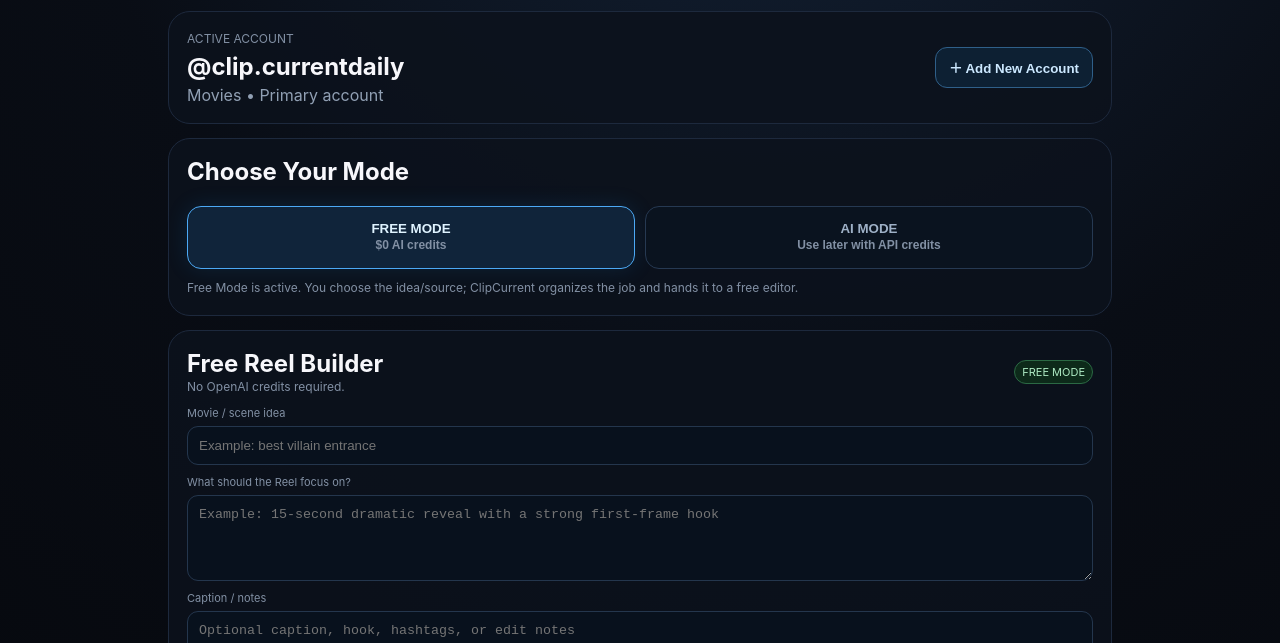
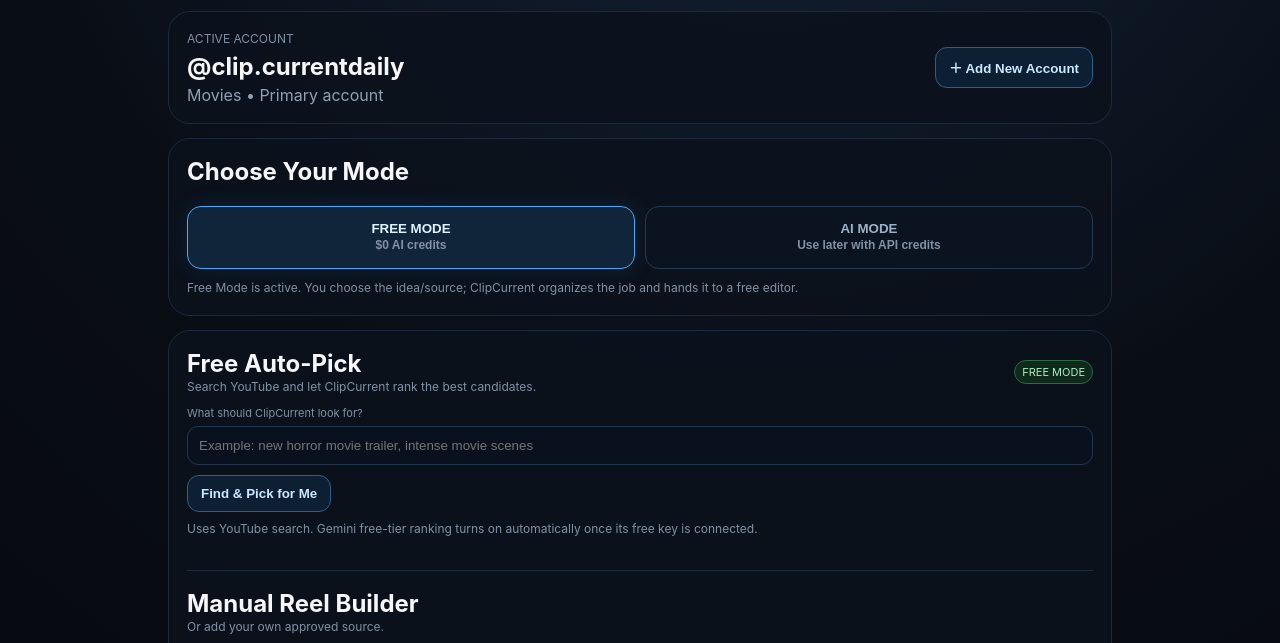
Before and after one commit to hzp8w9mg9k-prog/clipcurrent-studio, a website: page index.html in a window 1280 px wide. Shown: the part 299-942 px from the top of the page. Drawn offline with Linux system fonts and the light colour scheme.

Commit message:
Add Free Mode auto-pick YouTube discovery UI

```diff
--- a/index.html
+++ b/index.html
@@ -28,7 +28,13 @@
   </section>
 
   <section id="freeModePanel" class="card">
-    <div class="account"><div><h2 style="margin:0">Free Reel Builder</h2><div class="tiny">No OpenAI credits required.</div></div><span class="badgefree">FREE MODE</span></div>
+    <div class="account"><div><h2 style="margin:0">Free Auto-Pick</h2><div class="tiny">Search YouTube and let ClipCurrent rank the best candidates.</div></div><span class="badgefree">FREE MODE</span></div>
+<div class="field"><label>What should ClipCurrent look for?</label><input id="freeSearch" placeholder="Example: new horror movie trailer, intense movie scenes"></div>
+<button id="freeDiscoverBtn" class="btn" style="margin-top:10px" onclick="discoverFree()">Find & Pick for Me</button>
+<div id="freeDiscoverStatus" class="tiny" style="margin-top:8px">Uses YouTube search. Gemini free-tier ranking turns on automatically once its free key is connected.</div>
+<div id="freeDiscoverResults" class="trendlist"></div>
+<hr style="border:0;border-top:1px solid #1d293d;margin:18px 0">
+<div class="account"><div><h2 style="margin:0">Manual Reel Builder</h2><div class="tiny">Or add your own approved source.</div></div></div>
     <div class="field"><label>Movie / scene idea</label><input id="freeTitle" placeholder="Example: best villain entrance"></div>
     <div class="field"><label>What should the Reel focus on?</label><textarea id="freeIdea" placeholder="Example: 15-second dramatic reveal with a strong first-frame hook"></textarea></div><div class="field"><label>Caption / notes</label><textarea id="freeCaption" placeholder="Optional caption, hook, hashtags, or edit notes"></textarea></div>
     <div class="field"><label>Approved video source from your phone</label><input id="freeFile" type="file" accept="video/*" onchange="previewFreeFile(this)"></div>
@@ -77,6 +83,34 @@
   document.getElementById("modeNote").textContent=free
     ?"Free Mode is active. You choose the idea/source; ClipCurrent organizes the job and hands it to a free editor."
     :"AI Mode is active. Live Trend Scout requires OpenAI API credits.";
+}
+async function discoverFree(){
+  const q=document.getElementById("freeSearch").value.trim()||"movie trailers scenes";
+  const btn=document.getElementById("freeDiscoverBtn"),status=document.getElementById("freeDiscoverStatus"),list=document.getElementById("freeDiscoverResults");
+  btn.disabled=true;btn.textContent="Searching…";status.textContent="Searching YouTube and ranking candidates…";list.innerHTML="";
+  try{
+    const r=await fetch("/api/free-discover?q="+encodeURIComponent(q),{cache:"no-store"}); const data=await r.json();
+    if(!r.ok||!data.ok) throw new Error(data.error||"Discovery failed");
+    status.textContent=(data.chooser==="gemini-free"?"Gemini free-tier ranking":"Fallback ranking")+" • top "+data.items.length+" candidates";
+    for(const x of data.items){
+      const card=document.createElement("div");card.className="trend";
+      const h=document.createElement("h3");h.textContent=x.title;card.appendChild(h);
+      const meta=document.createElement("div");meta.className="tiny";meta.textContent=x.channel+" • "+Number(x.views||0).toLocaleString()+" views";card.appendChild(meta);
+      const reason=document.createElement("p");reason.className="tiny";reason.textContent=x.reason;card.appendChild(reason);
+      const a=document.createElement("a");a.className="toolbtn";a.href=x.url;a.target="_blank";a.rel="noopener";a.textContent="Open YouTube";card.appendChild(a);
+      const use=document.createElement("button");use.className="btn";use.style.marginTop="8px";use.textContent="Use This Candidate";
+      use.onclick=()=>useCandidate(x);card.appendChild(use);
+      const rights=document.createElement("div");rights.className="rights";rights.textContent="⚠ Discovery link only — rights/source check required before reuse.";card.appendChild(rights);
+      list.appendChild(card);
+    }
+  }catch(e){status.innerHTML='<span class="error">'+escapeHtml(e.message)+'</span>';}
+  finally{btn.disabled=false;btn.textContent="Find & Pick for Me";}
+}
+function useCandidate(x){
+  document.getElementById("freeTitle").value=x.title||"";
+  document.getElementById("freeIdea").value="Selected from YouTube discovery: "+(x.url||"");
+  document.getElementById("freeCaption").value="Candidate reason: "+(x.reason||"");
+  document.getElementById("freeTitle").scrollIntoView({behavior:"smooth",block:"center"});
 }
 function previewFreeFile(input){
   const file=input.files&&input.files[0]; if(!file)return;
```
